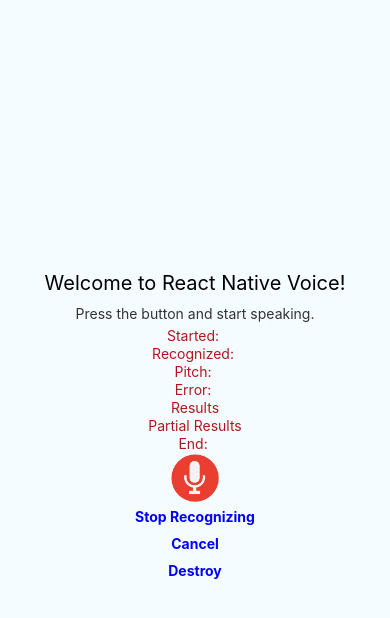
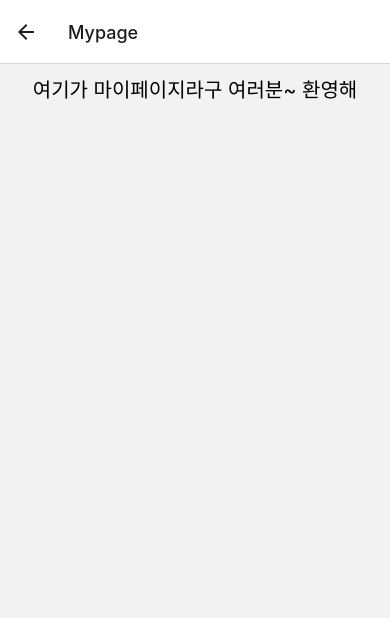
Before and after one commit to billiamchoi/voice_phishing_ai_app, a React Native app: screen /Mypage in a window 390 px wide. Shown: the top 618 px of the page. Built offline with nearby package versions, Linux system fonts and the light colour scheme.

Commit message:
Add Mypage navigation stack

```diff
--- a/src/Navigator.js
+++ b/src/Navigator.js
@@ -2,13 +2,15 @@
 import { NavigationContainer } from "@react-navigation/native"
 import { createNativeStackNavigator } from '@react-navigation/native-stack'
 import Invoice from "./components/screens/Invoice/Invoice"
+import Mypage from "./components/screens/MyPage/MyPage"
 
 const Stack = createNativeStackNavigator()
 
 function MyStack(props) {
   return (
-    <Stack.Navigator initialRouteName="Invoice" screenOptions={{ headerShown: false }}>
+    <Stack.Navigator initialRouteName="Invoice" >
       <Stack.Screen name="Invoice" component={ Invoice } />
+      <Stack.Screen name="Mypage" component={ Mypage } />
     </Stack.Navigator>
   )
 }
--- a/src/components/screens/Invoice/Invoice.js
+++ b/src/components/screens/Invoice/Invoice.js
@@ -177,15 +177,15 @@
 }
 
 const styles = StyleSheet.create({
-  button: {
-    width: 50,
-    height: 50
-  },
   container: {
     flex: 1,
     justifyContent: "center",
     alignItems: "center",
     backgroundColor: "#F5FCFF"
+  },
+  button: {
+    width: 50,
+    height: 50
   },
   welcome: {
     fontSize: 20,
--- /dev/null
+++ b/src/components/screens/MyPage/MyPage.js
@@ -0,0 +1,29 @@
+import React, { Component } from "react"
+import { StyleSheet, Text, View } from "react-native"
+
+class Mypage extends Component {
+
+  render() {
+    return (
+      <View style={styles.container}>
+        <Text style={styles.welcome}>
+          여기가 마이페이지라구 여러분~ 환영해
+        </Text>
+      </View>
+    )
+  }
+
+}
+
+const styles = StyleSheet.create({
+  container: {
+    flex: 1
+  },
+  welcome: {
+    fontSize: 20,
+    textAlign: "center",
+    margin: 10
+  },
+})
+
+export default Mypage
```
Also changed, not shown: src/TabScreen.js (added).
